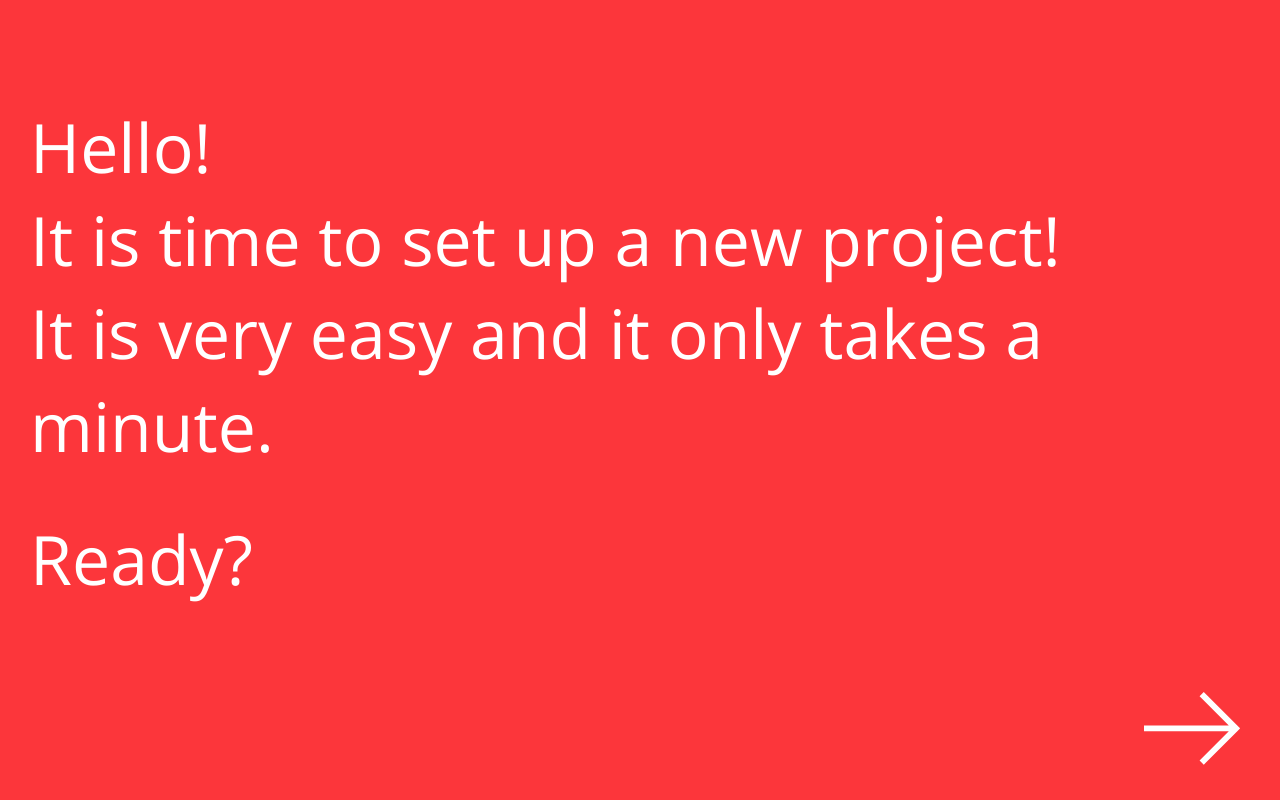
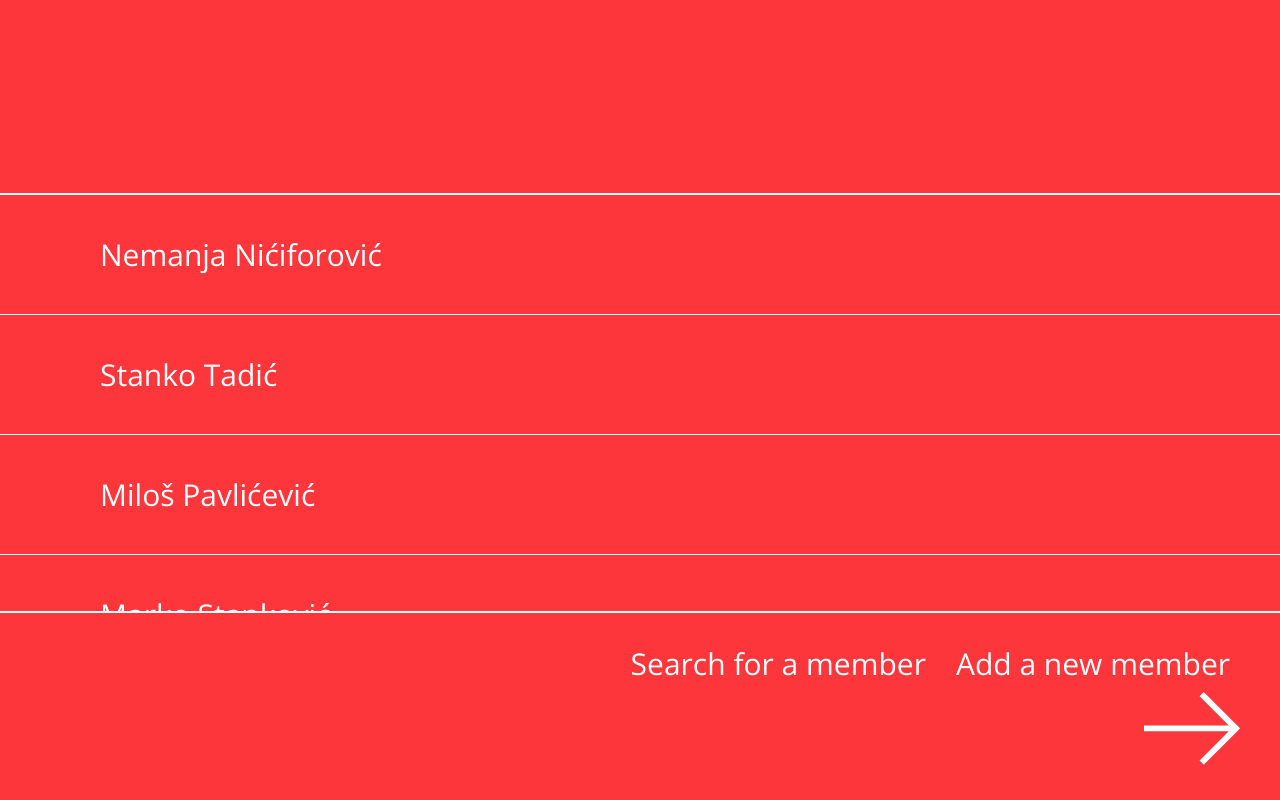
Before and after one commit to uroswork/SerBot, an Angular app: page /setup in a window 1280 px wide. Built offline with nearby package versions, Linux system fonts and the light colour scheme.

Commit message:
Add different table types

```diff
--- a/src/app/components/select-members-table/select-members-table.component.html
+++ b/src/app/components/select-members-table/select-members-table.component.html
@@ -1,31 +1,31 @@
 <div class="Serbot-selectMembers">
   <div class="Serbot-selectMembers-table" *ngIf="isFiltering">
-    <p *ngIf="showNoResults" class="Serbot-selectMembers-noResults">{{  noResultsMessage }}</p>
-    <button tabindex="{{ allowTabbing ? 0 : -1 }}" (click)="handleButtonClick($event, key)" [ngClass]="{'Serbot-selectMembers-member-button': true, 'Serbot-selectMembers-member-button--last':  filteredMembers.length > 6 && key === filteredMembers.length - 1}" *ngFor="let member of filteredMembers; let key = index">
+    <p *ngIf="showNoResults" class="Serbot-selectMembers-noResults">{{ noResultsMessage }}</p>
+    <button tabindex="{{ allowTabbing ? 0 : -1 }}" (click)="handleButtonClick($event, key)" [ngClass]="{'Serbot-selectMembers-member-button': true, 'Serbot-selectMembers-member-button--last':  filteredMembers.length > 6 && key === filteredMembers.length - 1}" *ngFor="let item of filteredMembers; let key = index">
       <div class="Serbot-selectMembers-member">
-        <span>{{ member.name }} // {{ member.position }}</span>
-        <img *ngIf="isSelected.includes(member)" src="../../../assets/images/checkbox.png" class="Serbot-selectMembers-checkBox" />
-        <img *ngIf="isSelected.includes(member)" src="../../../assets/images/checkboxHover.png" class="Serbot-selectMembers-checkBoxHover" />
+        <span>{{ questionStep ? item.question : item.name // item.position }}</span>
+        <img *ngIf="isSelected.includes(item)" src="../../../assets/images/checkbox.png" class="Serbot-selectMembers-checkBox" />
+        <img *ngIf="isSelected.includes(item)" src="../../../assets/images/checkboxHover.png" class="Serbot-selectMembers-checkBoxHover" />
       </div>
     </button>
   </div>
   <div class="Serbot-selectMembers-table" *ngIf="!isFiltering">
-      <button tabindex="{{ allowTabbing ? 0 : -1 }}" (click)="handleButtonClick($event, key)" [ngClass]="{'Serbot-selectMembers-member-button': true, 'Serbot-selectMembers-member-button--last': key === members.length - 1}" *ngFor="let member of members; let key = index">
+      <button tabindex="{{ allowTabbing ? 0 : -1 }}" (click)="handleButtonClick($event, key)" [ngClass]="{'Serbot-selectMembers-member-button': true, 'Serbot-selectMembers-member-button--last': key === items.length - 1}" *ngFor="let item of items; let key = index">
         <div class="Serbot-selectMembers-member">
-          <span>{{ member.name }} // {{ member.position }}</span>
-          <img *ngIf="isSelected.includes(member)" src="../../../assets/images/checkbox.png" class="Serbot-selectMembers-checkBox" />
-          <img *ngIf="isSelected.includes(member)" src="../../../assets/images/checkboxHover.png" class="Serbot-selectMembers-checkBoxHover" />
+          <span>{{ questionStep ? item.question : item.name // item.position }}</span>
+          <img *ngIf="isSelected.includes(item)" src="../../../assets/images/checkbox.png" class="Serbot-selectMembers-checkBox" />
+          <img *ngIf="isSelected.includes(item)" src="../../../assets/images/checkboxHover.png" class="Serbot-selectMembers-checkBoxHover" />
         </div>
       </button>
     </div>
   <div class="Serbot-selectMembers-additional">
     <div class="Serbot-selectMembers-searchDiv">
-        <button tabindex="{{ allowTabbing ? 0 : -1 }}" (click)="handleSearchClick()">Search for a member</button>
+        <button *ngIf="!questionStep" tabindex="{{ allowTabbing ? 0 : -1 }}" (click)="handleSearchClick()">Search for a member</button>
         <div [ngClass]="{'Serbot-selectMembers-search': true, 'Serbot-selectMembers-searchVisible': searchVisible}">
             <input #searchForAMember tabindex="{{ allowTabbing ? 0 : -1 }}" type='text' [(ngModel)]="searchMembers" (ngModelChange)="handleChange($event)" class="Serbot-selectMembers-searchInput" />
         </div>
     </div>
-    <button tabindex="{{ allowTabbing ? 0 : -1 }}" (click)="handleAddNewClick()">Add new member</button>
+    <button tabindex="{{ allowTabbing ? 0 : -1 }}" (click)="handleAddNewClick()">Add a new {{ questionStep ? "question" : "member" }}</button>
   </div>
   <div [ngClass]="{'Serbot-selectMembers-searchMobile': true, 'Serbot-selectMembers-searchMobile--visible': searchVisible}">
     <div class="Serbot-selectMembers-searchMobileDiv">
@@ -37,15 +37,18 @@
   </div>
   <div [ngClass]="{'Serbot-selectMembers-add': true, 'Serbot-selectMembers-add--visible': showAddNewMember}">
       <div class="Serbot-selectMembers-add-topDiv">
-        <p>Add new member</p>
+        <p>Add new {{ questionStep ? "question" : "member" }}</p>
         <button class="Serbot-selectMembers-add-button" tabindex="{{ allowTabbing && showAddNewMember ? 0 : -1 }}" (click)="handleCloseClick($event)">
           <img class="Serbot-selectMembers-add-close" src="../../../assets/images/close.png" />
         </button>
       </div>
-      <div class="Serbot-selectMembers-add-inputs">
+      <div class="Serbot-selectMembers-add-inputs" *ngIf="!questionStep">
         <input tabindex="{{ allowTabbing && showAddNewMember ? 0 : -1 }}" type='text' [(ngModel)]="firstNamelastNameValue" (blur)="handleOnBlur($event, 'firstNameLastName')" placeholder="First Name Last Name" #firstLastNameAdd class="Serbot-selectMembers-add-input" />
         <input tabindex="{{ allowTabbing && showAddNewMember ? 0 : -1 }}" type='text' [(ngModel)]="emailValue" (blur)="handleOnBlur($event, 'emailAdd')" placeholder="Email" #emailAdd class="Serbot-selectMembers-add-input" />
         <input tabindex="{{ allowTabbing && showAddNewMember ? 0 : -1 }}" type='text' [(ngModel)]="titleValue" (blur)="handleOnBlur($event, 'titleAdd')" placeholder="Title" #titleAdd class="Serbot-selectMembers-add-input" />
+      </div>
+      <div class="Serbot-selectMembers-add-inputs" *ngIf="questionStep">
+        <input tabindex="{{ allowTabbing && showAddNewMember ? 0 : -1 }}" type='text' [(ngModel)]="questionValue" (blur)="handleOnBlur($event, 'questionAdd')" placeholder="Question" #questionAdd class="Serbot-selectMembers-add-input" />
       </div>
       <button tabindex="{{ allowTabbing && showAddNewMember && showCTA ? 0 : -1 }}" (click)="handleCtaClick($event)" class="Serbot-CTA">
         <app-arrow></app-arrow>
--- a/src/app/components/select-members-table/select-members-table.component.ts
+++ b/src/app/components/select-members-table/select-members-table.component.ts
@@ -17,6 +17,8 @@ export class SelectMembersTableComponent {
   addNameValid: boolean = false;
   addMailValid: boolean = false;
   addTitleValid: boolean = false;
+  @Input() questionStep: boolean;
+  @Input() items: Array<{}>;
   showAddNewMember: boolean = false;
   noResultsMessage: string = 'Sorry, I found no one.';
   isSelected: Array<{}> = [];
@@ -25,89 +27,7 @@ export class SelectMembersTableComponent {
   firstNamelastNameValue: string;
   emailValue: string;
   titleValue: string;
-  members: Array<{
-    name: string, position: string}> = [
-    {
-      name: 'Nemanja Nićiforović',
-      position: 'Technical Director',
-    },
-    {
-      name: 'Stanko Tadić',
-      position: 'Technical Director',
-    },
-    {
-      name: 'Miloš Pavlićević',
-      position: 'Lead Developer',
-    },
-    {
-      name: 'Marko Stanković',
-      position: 'Senior Developer',
-    },
-    {
-      name: 'Marko Nićiforović',
-      position: 'Senior Developer',
-    },
-    {
-      name: 'Marko Šutija',
-      position: 'Senior Developer',
-    },
-    {
-      name: 'Marko Marković',
-      position: 'Developer',
-    },
-    {
-      name: 'Uroš Tomović',
-      position: 'Developer',
-    },
-    {
-      name: 'Srdjan Kuzmanović',
-      position: 'Developer',
-    },
-    {
-      name: 'Srdjan Seferović',
-      position: 'Developer',
-    },
-    {
-      name: 'Radoš Pavlićević',
-      position: 'Developer',
-    },
-    {
-      name: 'Nikola Borisić',
-      position: 'Developer',
-    },
-    {
-      name: 'Djordje Ribać',
-      position: 'Developer',
-    },
-    {
-      name: 'Vojin Šoškić',
-      position: 'Developer',
-    },
-    {
-      name: 'Tijana Jelić',
-      position: 'QA',
-    },
-    {
-      name: 'Sara Vukobrat',
-      position: 'QA',
-    },
-    {
-      name: 'Katarina Živanović',
-      position: 'QA',
-    },
-    {
-      name: 'Relja Jovanović',
-      position: 'QA',
-    },
-    {
-      name: 'Tamara Čvorović',
-      position: 'QA',
-    },
-    {
-      name: 'Bojan Jevtić',
-      position: 'QA',
-    },
-  ];
+  questionValue: string;
 
   constructor(private formValidator: FormValidator) { }
 
@@ -132,7 +52,7 @@ export class SelectMembersTableComponent {
    * @param key (index of each member)
    */
   handleButtonClick(event, key) {
-    const fromWhichArrayToPush = this.isFiltering ? this.filteredMembers[key] : this.members[key];
+    const fromWhichArrayToPush = this.isFiltering && !this.questionStep ? this.filteredMembers[key] : this.items[key];
     if (this.isSelected.includes(fromWhichArrayToPush)) {
       const index = this.isSelected.indexOf(fromWhichArrayToPush);
       if (index > -1) {
@@ -152,7 +72,7 @@ export class SelectMembersTableComponent {
     const isTyping = inputValue.length > 0;
     if (isTyping) {
       this.isFiltering = true;
-      const results = this.members.filter(user => user.name.toLowerCase().includes(value));
+      const results = this.items.filter(user => user.name.toLowerCase().includes(value));
       const hasResults = results.length > 0;
       this.filteredMembers = results;
       if (hasResults) {
@@ -176,6 +96,7 @@ export class SelectMembersTableComponent {
     this.firstNamelastNameValue = '';
     this.emailValue = '';
     this.titleValue = '';
+    this.question = '';
   }
 
   handleOnBlur(event, id) {
@@ -189,12 +110,15 @@ export class SelectMembersTableComponent {
       case 'titleAdd':
         this.addTitleValid = this.formValidator.validateName(event.target.value);
         break;
+      case 'questionAdd':
+        this.addQuestionValid = this.formValidator.validateName(event.target.value);
+        break;
     }
   }
 
   handleCtaClick() {
-    if (this.addNameValid && this.addMailValid && this.addTitleValid) {
-      this.members.push({
+    if (this.addNameValid && this.addMailValid && this.addTitleValid && !this.questionStep) {
+      this.items.push({
         name: this.firstNamelastNameValue,
         position: this.titleValue,
       });
@@ -203,8 +127,18 @@ export class SelectMembersTableComponent {
       this.firstNamelastNameValue = '';
       this.emailValue = '';
       this.titleValue = '';
+    } else if (this.questionStep && this.addQuestionValid) {
+      this.items.push({
+        question: this.questionValue,
+      });
+      this.showAddNewMember = false;
+      this.questionValue = '';
     } else {
       this.handleErrors.emit({message: 'Please fill all fields correctly.'});
     }
   }
+
+  finishSetup() {
+      this.router.navigateByUrl('/project');
+  }
 }
--- a/src/app/components/setup-project/setup-project.component.html
+++ b/src/app/components/setup-project/setup-project.component.html
@@ -26,7 +26,16 @@
         <app-animated-text (checkIfFinished)="checkIfFinished($event)" [currentStep]="currentStep" [text]="stepFiveText" [shouldStart]="startStepFive"></app-animated-text>
       </div>
       <div [ngClass]="{'Serbot-setup-tableHidden': true, 'Serbot-setup-table': showTable}">
-        <app-select-members-table (handleErrors)=(handleErrors($event)) [allowTabbing]="currentStep === 5"></app-select-members-table>
+        <app-select-members-table [items]="members" (handleErrors)=(handleErrors($event)) [allowTabbing]="currentStep === 5"></app-select-members-table>
+      </div>
+  </div>
+  <div [ngClass]="{'Serbot-setup-stepWrapper': true, 'Serbot-setup-stepSix': true, 'Serbot-setup-stepSix--active': currentStep === 6}">
+      <app-error-handler [isInverted]="true" [showError]="showError" [errorMessage]="errorMessage"></app-error-handler>
+      <div class="Serbot-setup-stepSix--paddingFix">
+        <app-animated-text (checkIfFinished)="checkIfFinished($event)" [currentStep]="currentStep" [text]="stepSixText" [shouldStart]="startStepSix"></app-animated-text>
+      </div>
+      <div [ngClass]="{'Serbot-setup-tableHidden': true, 'Serbot-setup-table': showQuestionsTable}">
+        <app-select-members-table [items]="questions" [questionStep]="currentStep === 6" (handleErrors)=(handleErrors($event)) [allowTabbing]="currentStep === 6"></app-select-members-table>
       </div>
   </div>
   <button [disabled]="disableCTA" tabindex="{{ showCTA ? 0 : -1 }}" (click)="handleClick($event)" [ngClass]="{'Serbot-CTA': true, 'Serbot-CTA--visible': showCTA}">
--- a/src/app/components/setup-project/setup-project.component.scss
+++ b/src/app/components/setup-project/setup-project.component.scss
@@ -86,7 +86,22 @@
     padding: 0;
 }
 
+.Serbot-setup-stepSix--active {
+    transform: translateY(-500%);
+    padding: 0;
+}
+
 .Serbot-setup-stepFive--paddingFix {
+    padding: 20px;
+    @media (min-width: 1024px) {
+        padding: 20px 100px;
+    }
+    @media (min-width: 1280px) {
+        padding: 50px 100px;
+    }
+}
+
+.Serbot-setup-stepSix--paddingFix {
     padding: 20px;
     @media (min-width: 1024px) {
         padding: 20px 100px;
--- a/src/app/components/setup-project/setup-project.component.ts
+++ b/src/app/components/setup-project/setup-project.component.ts
@@ -1,4 +1,5 @@
 import { Component, Input, ViewChild, ElementRef } from '@angular/core';
+import { Router } from '@angular/router';
 
 @Component({
   selector: 'app-setup-project',
@@ -17,22 +18,138 @@ export class SetUpProjectComponent {
   stepThreeText: string = 'Cool, what about project type?';
   stepFourText: string = 'Aaaand... project description?';
   stepFiveText: string = 'Who else is working with you?';
+  stepSixText: string = 'Choose a set of questions, or add your own:';
   startStepTwo: boolean = false;
   startStepThree: boolean = false;
   startStepFour: boolean = false;
   startStepFive: boolean = false;
+  startStepSix: boolean = false;
   textsToSend: Array<string> = [this.texts[0]];
   disableCTA: boolean = false;
   showCTA: boolean = false;
   showTable: boolean = false;
-  currentStep: number = 1;
+  showQuestionsTable: boolean = false;
+  currentStep: number = 5;
   errorMessage: string = '';
   showError: boolean = false;
   @ViewChild('projectName') projectName: ElementRef;
   @ViewChild('projectType') projectType: ElementRef;
   @ViewChild('projectDescription') projectDescription: ElementRef;
+  members: Array<{
+    name: string, position: string}> = [
+    {
+      name: 'Nemanja Nićiforović',
+      position: 'Technical Director',
+    },
+    {
+      name: 'Stanko Tadić',
+      position: 'Technical Director',
+    },
+    {
+      name: 'Miloš Pavlićević',
+      position: 'Lead Developer',
+    },
+    {
+      name: 'Marko Stanković',
+      position: 'Senior Developer',
+    },
+    {
+      name: 'Marko Nićiforović',
+      position: 'Senior Developer',
+    },
+    {
+      name: 'Marko Šutija',
+      position: 'Senior Developer',
+    },
+    {
+      name: 'Marko Marković',
+      position: 'Developer',
+    },
+    {
+      name: 'Uroš Tomović',
+      position: 'Developer',
+    },
+    {
+      name: 'Srdjan Kuzmanović',
+      position: 'Developer',
+    },
+    {
+      name: 'Srdjan Seferović',
+      position: 'Developer',
+    },
+    {
+      name: 'Radoš Pavlićević',
+      position: 'Developer',
+    },
+    {
+      name: 'Nikola Borisić',
+      position: 'Developer',
+    },
+    {
+      name: 'Djordje Ribać',
+      position: 'Developer',
+    },
+    {
+      name: 'Vojin Šoškić',
+      position: 'Developer',
+    },
+    {
+      name: 'Tijana Jelić',
+      position: 'QA',
+    },
+    {
+      name: 'Sara Vukobrat',
+      position: 'QA',
+    },
+    {
+      name: 'Katarina Živanović',
+      position: 'QA',
+    },
+    {
+      name: 'Relja Jovanović',
+      position: 'QA',
+    },
+    {
+      name: 'Tamara Čvorović',
+      position: 'QA',
+    },
+    {
+      name: 'Bojan Jevtić',
+      position: 'QA',
+    },
+  ];
+  questions: Array<{
+    question: string}> = [
+    {
+      question: 'question1',
+    },
+    {
+      question: 'question2',
+    },
+    {
+      question: 'question3',
+    },
+    {
+      question: 'question4',
+    },
+    {
+      question: 'question5',
+    },
+    {
+      question: 'question6',
+    },
+    {
+      question: 'question7',
+    },
+    {
+      question: 'question8',
+    },
+    {
+      question: 'question9',
+    },
+  ];
 
-  constructor() { }
+  constructor(private router: Router) { }
 
   handleClick(event) {
     this.disableCTA = true;
@@ -41,6 +158,7 @@ export class SetUpProjectComponent {
     }, 300);
     this.showCTA = false;
     this.currentStep = this.currentStep + 1;
+    this.currentStep > 6 && this.router.navigateByUrl('/project');
     switch (this.currentStep) {
       case 2:
         setTimeout(() => {
@@ -60,6 +178,11 @@ export class SetUpProjectComponent {
       case 5:
         setTimeout(() => {
           this.startStepFive = true;
+        }, 1000);
+        break;
+      case 6:
+        setTimeout(() => {
+          this.startStepSix = true;
         }, 1000);
         break;
     }
@@ -103,18 +226,15 @@ export class SetUpProjectComponent {
     } else if (this.currentStep === 5) {
       setTimeout(() => {
         this.showTable = true;
+        this.showCTA = true;
+      }, 500);
+    } else if (this.currentStep === 6) {
+      setTimeout(() => {
+        this.showQuestionsTable = true;
+        this.showCTA = true;
       }, 500);
     }
   }
-
-  handleCTA(event) {
-    if (event.show) {
-      this.showCTA = true;
-    } else {
-      this.showCTA = false;
-    }
-  }
-
 
   handleChange(value, id) {
     const valueLength = value.length;
--- a/src/app/components/signup/signup.component.html
+++ b/src/app/components/signup/signup.component.html
@@ -22,10 +22,10 @@
             <app-input (checkIfValid)="checkIfValid($event)" *ngIf="isSignUp" label="Confirm Password" inputId="confirmPassword" type="password"></app-input>
         </div>
         <div class="Serbot-message" *ngIf="isSignUp">
-          Go back to<button class="Serbot-message--button" (click)="goToSignUpForm($event)">login.</button>
+          Go back to<button class="Serbot-message--button" (click)="toggleForm($event)">login.</button>
         </div>
         <div class="Serbot-message" *ngIf="!isSignUp">
-          Don't have an account? Click<button class="Serbot-message--button" (click)="goToSignUpForm($event)">here</button>to sign up!
+          Don't have an account? Click<button class="Serbot-message--button" (click)="toggleForm($event)">here</button>to sign up!
         </div>
     </div>
     <button (click)="clickHandler($event)" class="Serbot-CTA">
--- a/src/app/components/signup/signup.component.ts
+++ b/src/app/components/signup/signup.component.ts
@@ -83,7 +83,7 @@ export class SignUpComponent {
   * Handles click that toggles sign up form.
   * Calls handleError if needed.
   */
-  goToSignUpForm() {
+  toggleForm() {
     this.isSignUp = !this.isSignUp;
     this.title = this.isSignUp ? 'please create an account!' : 'please login to proceed!';
   }
```
